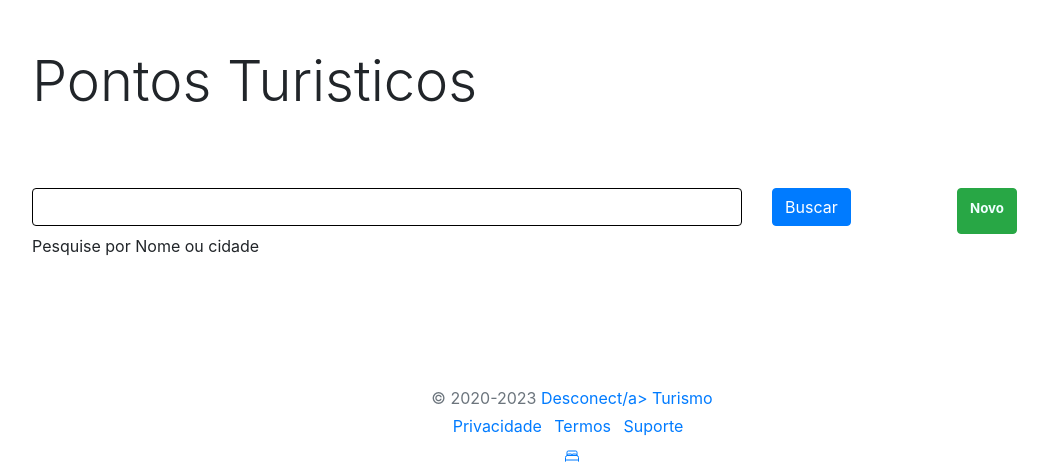
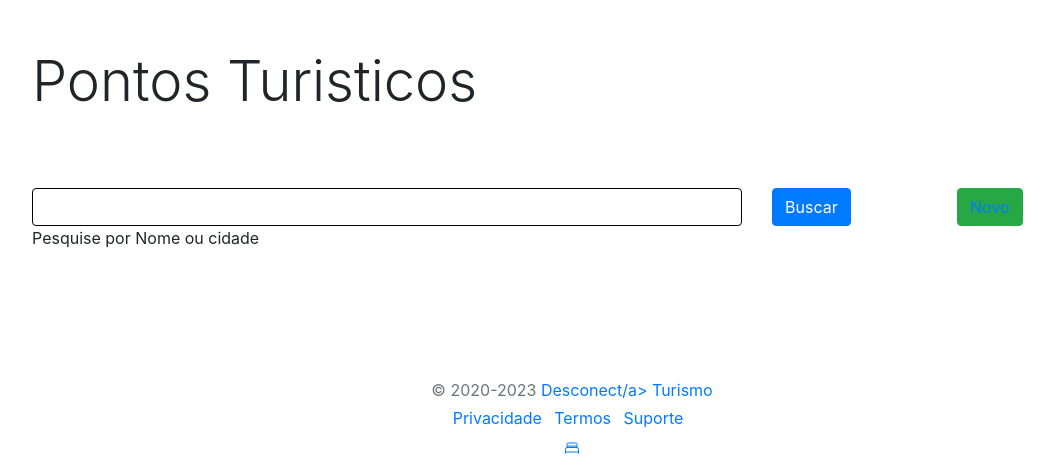
Before and after one commit to turistus/turistus, a PHP site: page /empresa/pg/pontos-turisticos.php in a window 1280 px wide. Shown: the part 73-539 px from the top of the page, without its empty margins (68-1122 px from the left). Run offline with PHP 8.4, Linux system fonts and the light colour scheme; data that the repository does not hold is empty.

Commit message:
sem Strong

```diff
--- a/pg/pontos-turisticos.php
+++ b/pg/pontos-turisticos.php
@@ -37,8 +37,8 @@ include_once '../connection.php';
                             <button onclick="searchData()"  class="btn btn-primary"> Buscar </button>
                         </div>
                         <div class=" col-xl-2 col-lg-2 col-md-2 col-sm-2">
-                        <button class="btn btn-success"> <a href="../solicitacaoNovoPontoTuristico.php">
-                            <strong class="d-inline-block mb-2 " style="color:azure; font-size: smaller;"> Novo </strong></a>
+                        <button class="btn btn-success" style="color: white;" > <a href="../solicitacaoNovoPontoTuristico.php">
+                             Novo </a>
                         </button>
                         </div>
                     </div>
```
